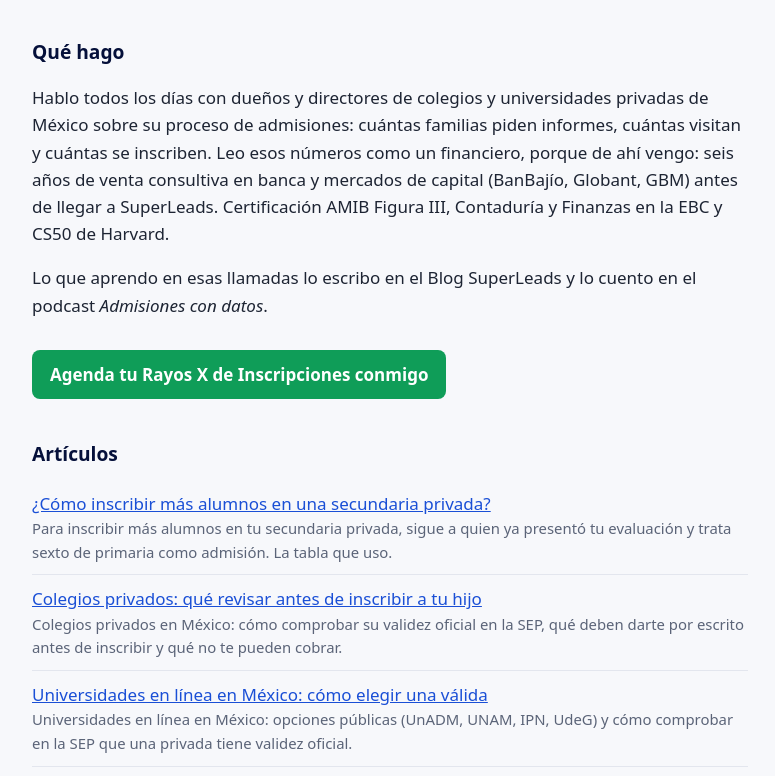
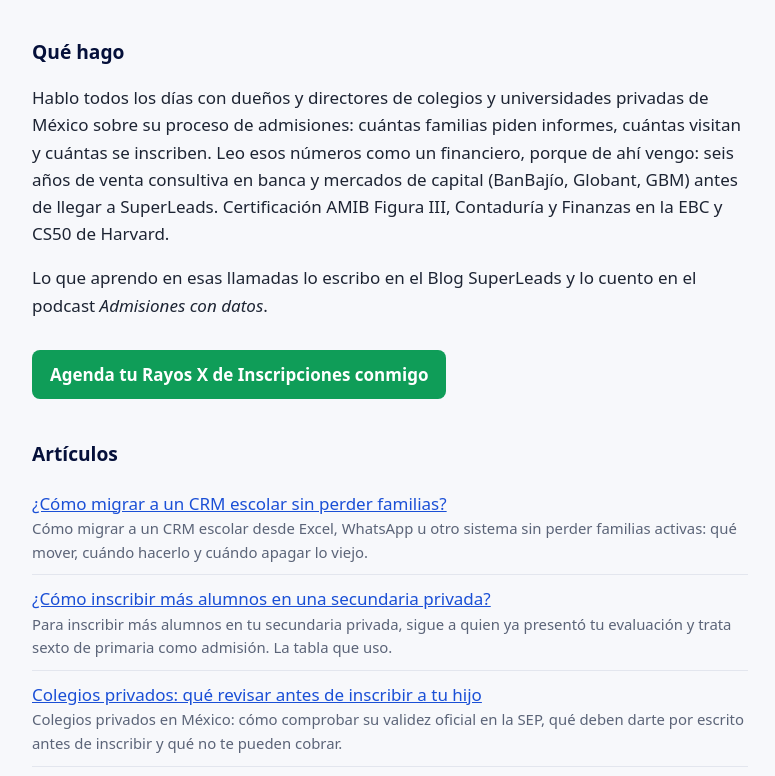
Before and after one commit to victorgalloo/victorgalloo.github.io, a plain HTML site: page index.html in a window 1280 px wide. Shown: the part 295-1071 px from the top of the page, without its empty margins (250-1025 px from the left). Drawn offline with Linux system fonts and the light colour scheme.

Commit message:
Artículo: ¿Cómo migrar a un CRM escolar sin perder familias?

```diff
--- a/index.html
+++ b/index.html
@@ -42,6 +42,7 @@ footer{margin-top:44px;color:var(--su);font-size:.9rem}
 
   <h2>Artículos</h2>
   <ul>
+      <li><a href="https://blog.superleads.mx/post/migrar-crm-escolar">¿Cómo migrar a un CRM escolar sin perder familias?</a><span>Cómo migrar a un CRM escolar desde Excel, WhatsApp u otro sistema sin perder familias activas: qué mover, cuándo hacerlo y cuándo apagar lo viejo.</span></li>
       <li><a href="https://blog.superleads.mx/post/inscripciones-en-secundaria">¿Cómo inscribir más alumnos en una secundaria privada?</a><span>Para inscribir más alumnos en tu secundaria privada, sigue a quien ya presentó tu evaluación y trata sexto de primaria como admisión. La tabla que uso.</span></li>
       <li><a href="https://blog.superleads.mx/post/colegios-privados">Colegios privados: qué revisar antes de inscribir a tu hijo</a><span>Colegios privados en México: cómo comprobar su validez oficial en la SEP, qué deben darte por escrito antes de inscribir y qué no te pueden cobrar.</span></li>
       <li><a href="https://blog.superleads.mx/post/universidades-en-linea">Universidades en línea en México: cómo elegir una válida</a><span>Universidades en línea en México: opciones públicas (UnADM, UNAM, IPN, UdeG) y cómo comprobar en la SEP que una privada tiene validez oficial.</span></li>
```
